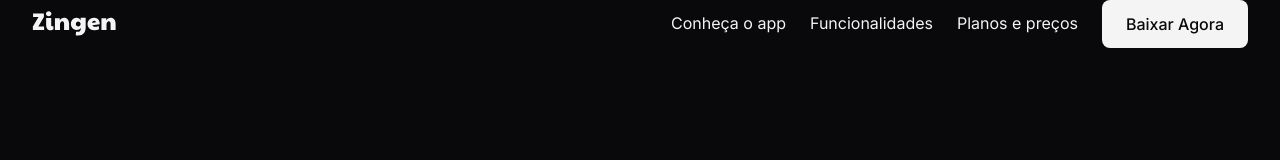
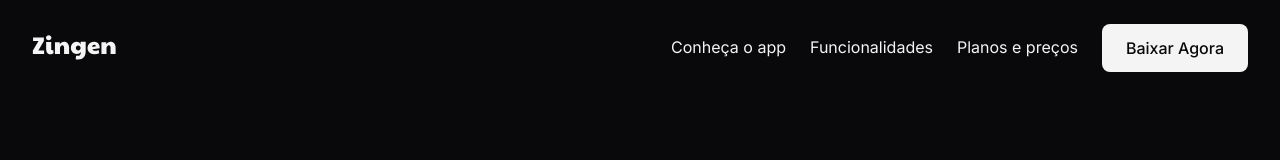
Before and after one commit to paulinhoteixeira/Zingen, a plain HTML site: page index.html in a window 1280 px wide. Drawn offline with Linux system fonts and the light colour scheme.

Commit message:
class py-base adjusted

```diff
--- a/styles/utility.css
+++ b/styles/utility.css
@@ -1,4 +1,4 @@
-.py_base{
+.py-base{
   padding-block: var(--py-base);
 }
 
```
